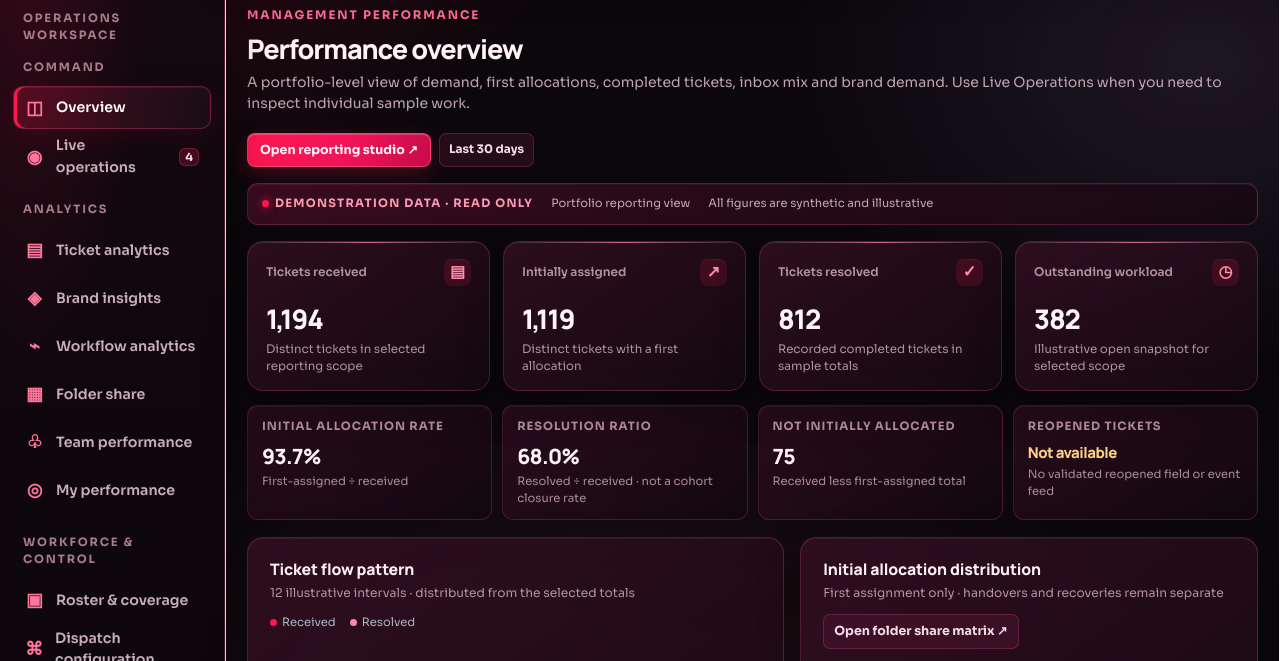
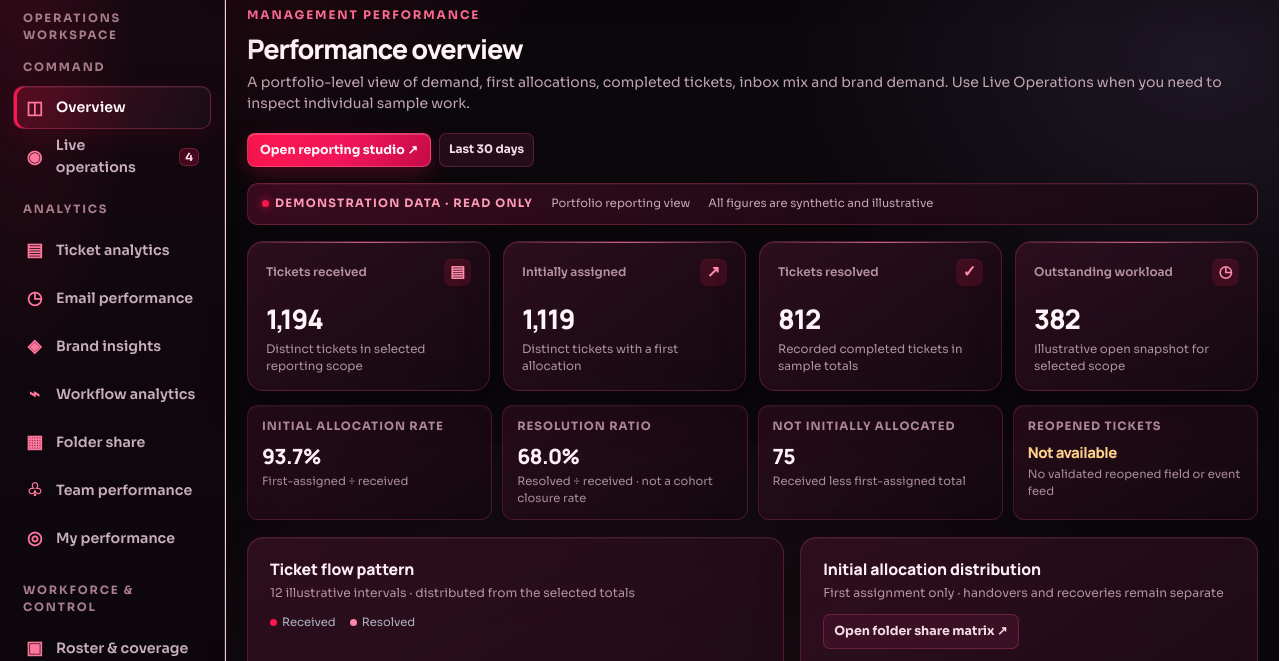
Before and after one commit to brandsupport/vwg-dispatcher-v2, a plain HTML site: page index.html in a window 1280 px wide. Shown: the part 98-759 px from the top of the page. Drawn offline with Linux system fonts and the light colour scheme.

Commit message:
Add Email Performance navigation entry

```diff
--- a/index.html
+++ b/index.html
@@ -26,6 +26,7 @@
         <button class="nav-item" type="button" data-view="live"><span class="nav-icon">◉</span><span>Live operations</span><span class="nav-count">4</span></button>
         <div class="nav-group-label">ANALYTICS</div>
         <button class="nav-item" type="button" data-view="tickets"><span class="nav-icon">▤</span><span>Ticket analytics</span></button>
+        <button class="nav-item" type="button" data-view="email"><span class="nav-icon">◷</span><span>Email performance</span></button>
         <button class="nav-item" type="button" data-view="brands"><span class="nav-icon">◈</span><span>Brand insights</span></button>
         <button class="nav-item" type="button" data-view="workflow"><span class="nav-icon">⌁</span><span>Workflow analytics</span></button>
         <button class="nav-item" type="button" data-view="folders"><span class="nav-icon">▦</span><span>Folder share</span></button>
```
